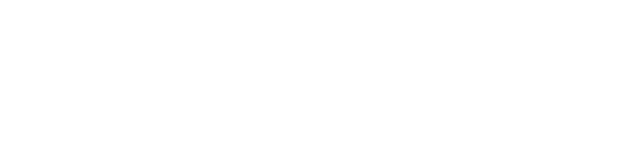
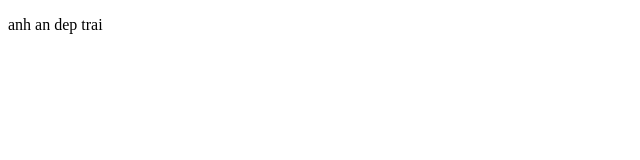
Before and after one commit to AnTRan211312/lean_git, a plain HTML site: page index.html in a window 1280 px wide. Shown: the whole page, without its empty margins (0-640 px from the left). Drawn offline with Linux system fonts and the light colour scheme.

Commit message:
Add paragraph ahâhbout 'anh an dep trai' to index.html

```diff
--- a/index.html
+++ b/index.html
@@ -6,6 +6,6 @@
     <title>Document</title>
 </head>
 <body>
-
+    <p>anh an dep trai</p>
 </body>
 </html>
```
